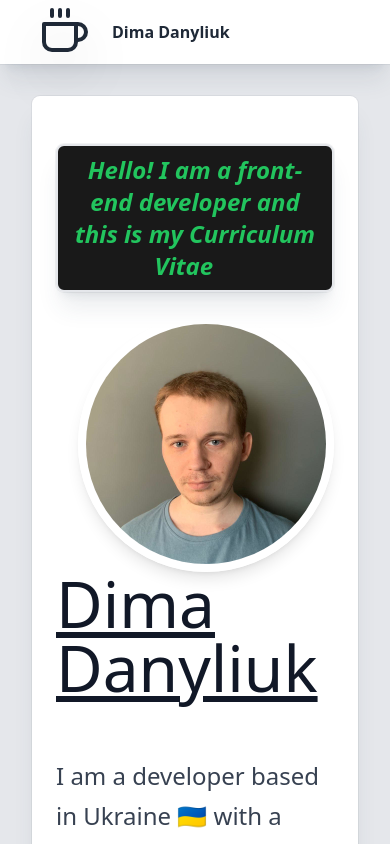
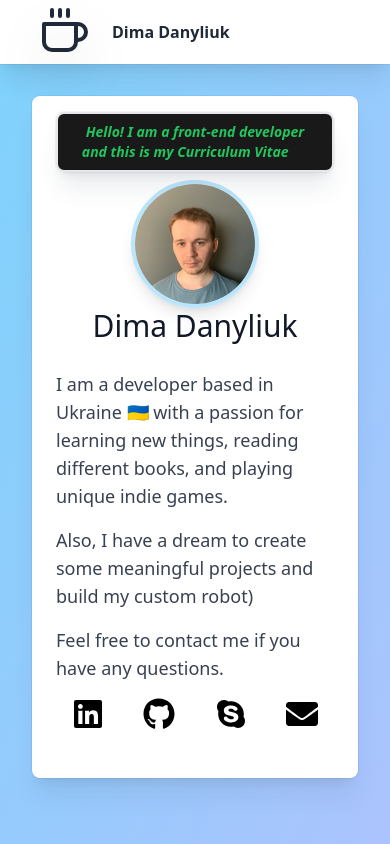
Before and after one commit to dima7a14/curriculum-vitae, a Next.js app: page /about in a window 390 px wide. Built offline with nearby package versions, Linux system fonts and the light colour scheme.

Commit message:
Make some style improvements

```diff
--- a/components/header.js
+++ b/components/header.js
@@ -42,10 +42,10 @@ function Header() {
 									<NextLink key={item.href} href={item.href}>
 										<a
 											className={clsx(
-												'text-gray-300 hover:text-gray-800 dark:hover:text-white px-3 py-2 rounded-md text-sm font-medium',
-												item.href ===
-													selectedItem?.href &&
-													'text-gray-800 dark:text-white'
+												'hover:text-gray-800 dark:hover:text-white px-3 py-2 rounded-md text-sm font-medium',
+												item.href === selectedItem?.href
+													? 'text-gray-800 dark:text-white'
+													: 'text-gray-300'
 											)}
 										>
 											{item.label}
--- a/components/layout.js
+++ b/components/layout.js
@@ -1,11 +1,18 @@
 import React from 'react';
 import PropTypes from 'prop-types';
+import clsx from 'clsx';
 
+import styles from '../styles/layout.module.css';
 import Header from './header';
 
 function Layout({ children }) {
 	return (
-		<div className="h-screen bg-gray-200 dark:bg-black overflow-hidden">
+		<div
+			className={clsx(
+				'h-screen bg-gradient-to-br from-gray-100 via-sky-300 to-purple-300 dark:from-red-800 dark:via-purple-900 dark:to-sky-800 animate-gradient overflow-hidden',
+				styles.bg
+			)}
+		>
 			<Header />
 			<div className="max-w-7xl h-full overflow-auto mx-auto p-8">
 				{children}
--- a/pages/_app.js
+++ b/pages/_app.js
@@ -13,7 +13,7 @@ function CVApp({ Component, pageProps }) {
 }
 
 CVApp.propTypes = {
-	Component: PropTypes.element.isRequired,
+	Component: PropTypes.func.isRequired,
 	pageProps: PropTypes.object.isRequired,
 };
 
--- a/pages/about.js
+++ b/pages/about.js
@@ -15,9 +15,9 @@ function About() {
 			<Head title="About me">
 				<title>About me</title>
 			</Head>
-			<section className="relative w-full px-6 py-12 bg-white dark:bg-gray-800 shadow-xl shadow-slate-700/10 ring-1 ring-gray-900/5 md:max-w-3xl md:mx-auto lg:max-w-4xl lg:pt-8 lg:pb-12 rounded-lg">
+			<section className="relative w-full px-6 py-12 bg-white dark:bg-gray-800 shadow-xl shadow-slate-700/10 ring-1 ring-gray-900/5 md:max-w-3xl md:mx-auto lg:max-w-4xl pt-4 sm:pt-6 lg:pt-8 lg:pb-12 rounded-lg">
 				<div className="text-center">
-					<div className="bg-black dark:bg-white bg-opacity-90 border-2 border-gray-200 dark:border-black rounded-lg px-4 py-2 shadow-xl shadow-slate-700/10 ring-1 ring-gray-900/5 font-semibold italic text-green-500 mx-auto text-2xl mb-6 inline-block">
+					<div className="bg-black dark:bg-white bg-opacity-90 border-2 border-gray-200 dark:border-black rounded-lg px-4 py-2 shadow-xl shadow-slate-700/10 ring-1 ring-gray-900/5 font-semibold italic text-green-500 mx-auto text-sm sm:text-lg md:text-xl lg:text-2xl mb-2 md:mb-6 inline-block">
 						Hello! I am a front-end developer and this is my
 						Curriculum Vitae
 						<span
@@ -30,11 +30,13 @@ function About() {
 						</span>
 					</div>
 				</div>
-				<article className="prose dark:prose-invert prose-2xl w-full">
-					<div className="w-64 h-64 ml-4 float-right rounded-full border-8 border-white shadow-lg overflow-hidden">
+				<article className="prose dark:prose-invert prose-2xl w-full prose-p:my-4 md:prose-p:my-8 prose-p:text-lg sm:prose-p:text-2xl">
+					<div className="w-32 sm:w-48 md:w-64 h-32 sm:h-48 md:h-64 mx-auto md:ml-4 md:float-right rounded-full border-4 md:border-8 border-sky-200 dark:border-purple-300 shadow-lg overflow-hidden">
 						<Image src={profilePic} width={256} height={256} />
 					</div>
-					<h1 className="font-light underline">Dima Danyliuk</h1>
+					<h1 className="font-light text-3xl md:text-6xl text-center md:text-left">
+						Dima Danyliuk
+					</h1>
 					<p>
 						I am a developer based in Ukraine 🇺🇦 with a passion for
 						learning new things, reading different books, and
@@ -45,7 +47,7 @@ function About() {
 						and build my custom robot)
 					</p>
 					<p>Feel free to contact me if you have any questions.</p>
-					<div className="flex flex-row flex-wrap justify-between items-center px-16">
+					<div className="flex flex-row flex-wrap justify-between items-center px-4 lg:px-16">
 						{links.map(({ Icon, link, label }) => (
 							<a
 								key={link}
@@ -54,10 +56,7 @@ function About() {
 								rel="noreferrer"
 								title={label}
 							>
-								<Icon
-									className="text-black dark:text-white hover:text-sky-600"
-									size={48}
-								/>
+								<Icon className="text-black dark:text-white hover:text-sky-600 dark:hover:text-purple-500 w-8 sm:w-12 md:w-16 h-8 sm:h-12 md:h-16" />
 							</a>
 						))}
 					</div>
--- /dev/null
+++ b/styles/layout.module.css
@@ -0,0 +1,3 @@
+.bg {
+    background-size: 400% 400%;
+}
--- a/tailwind.config.js
+++ b/tailwind.config.js
@@ -12,9 +12,18 @@ module.exports = {
 						opacity: 0,
 					},
 				},
+				gradient: {
+					'0%, 100%': {
+						backgroundPosition: '0% 50%',
+					},
+					'50%': {
+						backgroundPosition: '100% 50%',
+					},
+				},
 			},
 			animation: {
 				blink: 'blink 1s ease-in-out infinite',
+				gradient: 'gradient 15s ease-in-out infinite',
 			},
 		},
 	},
```
Also changed, not shown: .eslintrc.json.
